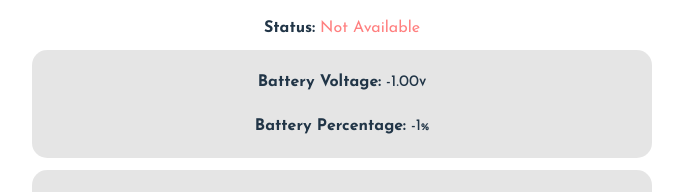
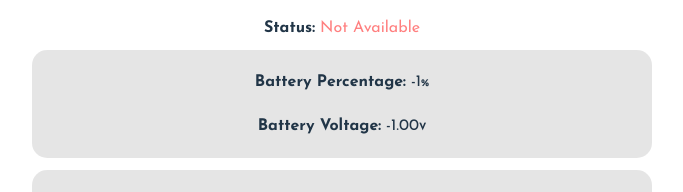
Before and after one commit to estineali/SB1-StatusPage, a React (Vite) app: page / in a window 1280 px wide. Shown: the part 303-495 px from the top of the page, without its empty margins (298-981 px from the left). Built offline with nearby package versions, Linux system fonts and the light colour scheme; no server answers.

Commit message:
reorder battery percentage to top

```diff
--- a/src/App.jsx
+++ b/src/App.jsx
@@ -51,14 +51,14 @@ function App() {
       <div className="cards-container">
         <div className="card">
           <DataEntry
+            label={"Battery Percentage: "}
+            data={solarData?.BattPercentage ?? -1}
+            unit={"%"}
+          />
+          <DataEntry
             label={"Battery Voltage: "}
             data={solarData?.BattVoltage ?? -1}
             unit={"V"}
-          />
-          <DataEntry
-            label={"Battery Percentage: "}
-            data={solarData?.BattPercentage ?? -1}
-            unit={"%"}
           />
         </div>
         <div className="card">
```
